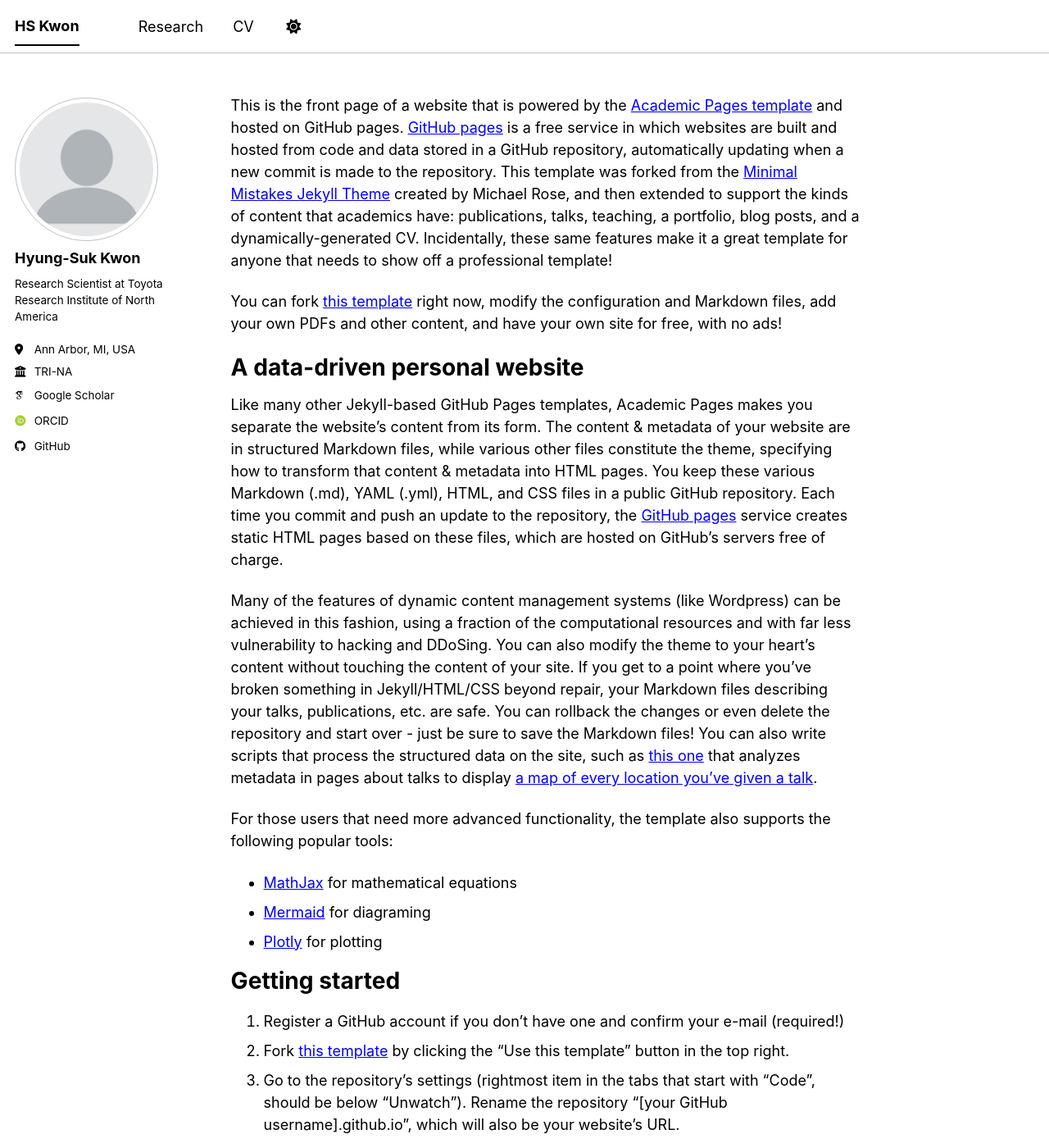
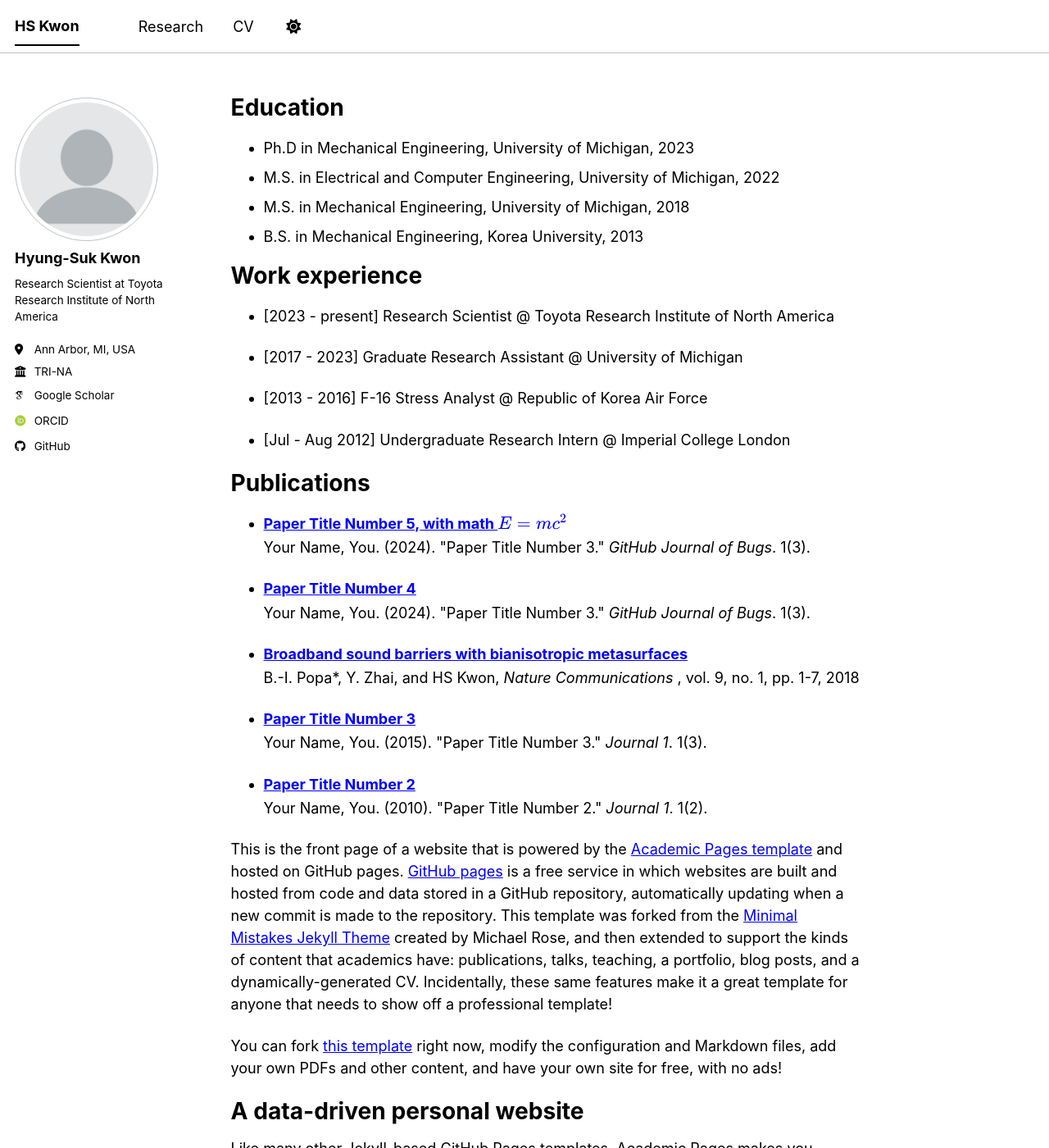
Before and after one commit to Kwon-HyungSuk/kwon-hyungsuk.github.io, a Jekyll site: the page built from _pages/about.md, in a window 1280 px wide and 1400 px high. Shown: the whole window at 82% size. Built offline with Jekyll 4.4.1, drawn with Linux system fonts in a browser that asks for light colours; some web fonts are replaced; a script bundle is joined from its source files by our own code; library files that are not in the unit come from our copies.

Commit message:
Update about.md

```diff
--- a/_pages/about.md
+++ b/_pages/about.md
@@ -6,6 +6,29 @@
   - /about/
   - /about.html
 ---
+
+Education
+======
+* Ph.D in Mechanical Engineering, University of Michigan, 2023
+* M.S. in Electrical and Computer Engineering, University of Michigan, 2022
+* M.S. in Mechanical Engineering, University of Michigan, 2018
+* B.S. in Mechanical Engineering, Korea University, 2013
+
+Work experience
+======
+* [2023 - present] Research Scientist @ Toyota Research Institute of North America
+
+* [2017 - 2023] Graduate Research Assistant @ University of Michigan
+
+* [2013 - 2016] F-16 Stress Analyst @ Republic of Korea Air Force
+
+* [Jul - Aug 2012] Undergraduate Research Intern @ Imperial College London
+
+Publications
+======
+  <ul>{% for post in site.publications reversed %}
+    {% include archive-single-cv.html %}
+  {% endfor %}</ul>
 
 This is the front page of a website that is powered by the [Academic Pages template](https://github.com/academicpages/academicpages.github.io) and hosted on GitHub pages. [GitHub pages](https://pages.github.com) is a free service in which websites are built and hosted from code and data stored in a GitHub repository, automatically updating when a new commit is made to the repository. This template was forked from the [Minimal Mistakes Jekyll Theme](https://mmistakes.github.io/minimal-mistakes/) created by Michael Rose, and then extended to support the kinds of content that academics have: publications, talks, teaching, a portfolio, blog posts, and a dynamically-generated CV. Incidentally, these same features make it a great template for anyone that needs to show off a professional template!
 
```
